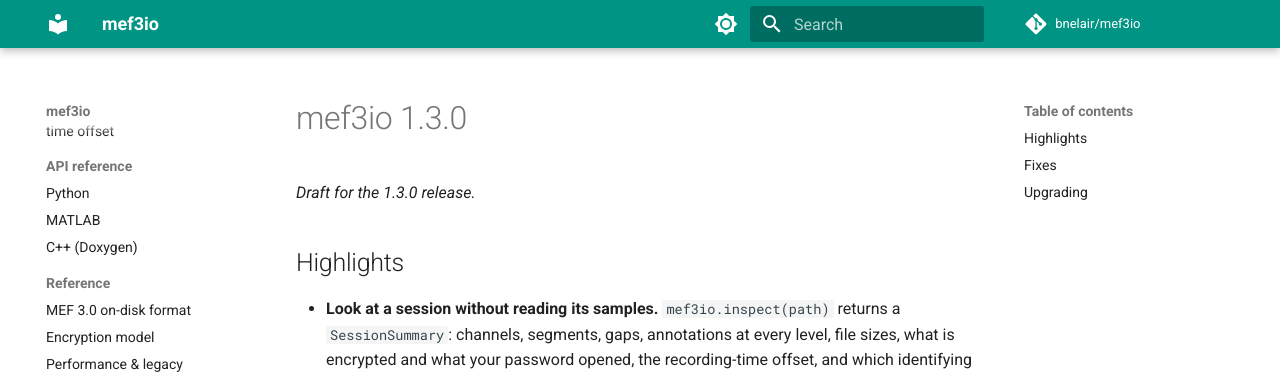
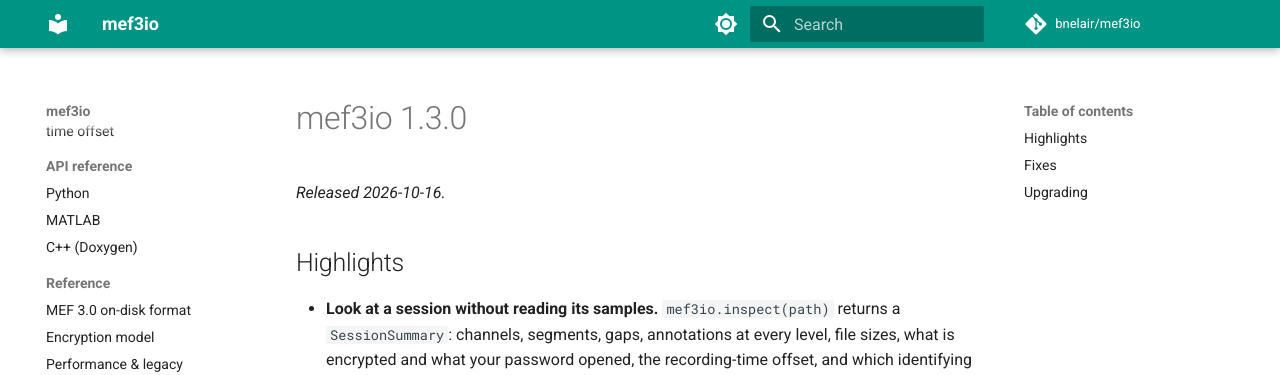
Before and after one commit to bnelair/mef3io, an MkDocs documentation site: the page built from docs/release_notes/1.3.0.md, in a window 1280 px wide and 900 px high. Shown: the top 375 px of the window. Built offline with MkDocs 1.6.1 and Material for MkDocs 9.7.7, drawn with Linux system fonts in a browser that asks for light colours; comment, search, counter and statistics services are not loaded.

Commit message:
Release notes: date the 1.3.0 page
Co-Authored-By: Claude Opus 5.5 <noreply@anthropic.com>
Claude-Session: https://claude.ai/code/session_01PWYBRHqzczzUfo99eFKLmQ

```diff
--- a/docs/release_notes/1.3.0.md
+++ b/docs/release_notes/1.3.0.md
@@ -1,6 +1,6 @@
 # mef3io 1.3.0
 
-*Draft for the 1.3.0 release.*
+*Released 2026-10-16.*
 
 ## Highlights
 
```
